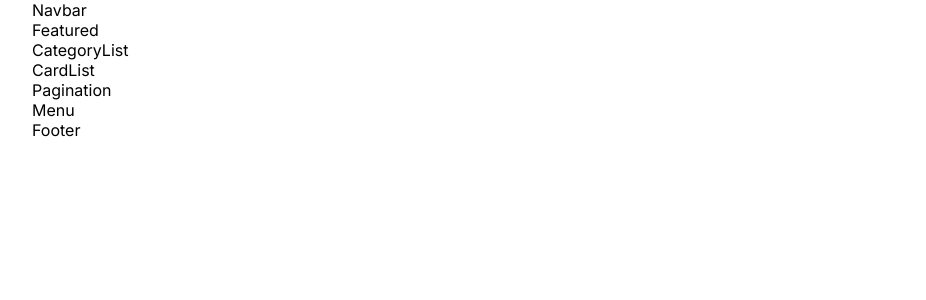
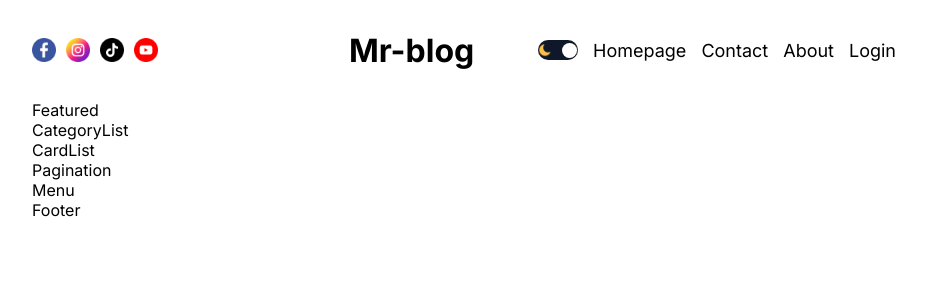
Before and after one commit to rahulsharma0212/blog-app, a Next.js app: page / in a window 1280 px wide. Shown: the top 300 px of the page, without its empty margins (176-1102 px from the left). Built offline with nearby package versions, Linux system fonts and the light colour scheme.

Commit message:
navbar completed

```diff
--- a/src/app/globals.css
+++ b/src/app/globals.css
@@ -19,6 +19,13 @@
 a {
     color: inherit;
     text-decoration: none;
+}
+
+.dark {
+    --bg: #0f172a;
+    --textColor: #ddd;
+    --softBg: #1f273a;
+    --softTextColor: #a6a6a6;
 }
 
 .container {
--- a/src/app/layout.js
+++ b/src/app/layout.js
@@ -2,6 +2,8 @@
 import './globals.css';
 import { Inter } from 'next/font/google';
 import Footer from '@/components/footer/Footer';
+import { ThemeContextProvider } from '@/context/ThemeContext';
+import ThemeProvider from '@/providers/ThemeProvider';
 
 const inter = Inter({ subsets: ['latin'] });
 
@@ -14,6 +16,8 @@
     return (
         <html lang="en">
             <body className={inter.className}>
+                <ThemeContextProvider>
+                    <ThemeProvider>
                         <div className="container">
                             <div className="wrapper">
                                 <Navbar />
@@ -21,6 +25,8 @@
                                 <Footer />
                             </div>
                         </div>
+                    </ThemeProvider>
+                </ThemeContextProvider>
             </body>
         </html>
     );
--- /dev/null
+++ b/src/components/authLinks/AuthLink.jsx
@@ -0,0 +1,51 @@
+'use client';
+import Link from 'next/link';
+import styles from './authLink.module.css';
+import { useState } from 'react';
+
+const AuthLink = () => {
+    const [isSideMenuOpen, setIsSideMenuOpen] = useState(false);
+    //temporary
+    const status = 'notauthenticated';
+    return (
+        <>
+            {status === 'notauthenticated' ? (
+                <Link href="/login" className={styles.link}>
+                    Login
+                </Link>
+            ) : (
+                <>
+                    <Link href="/write" className={styles.link}>
+                        Write
+                    </Link>
+                    <span className={styles.link}>Logout</span>
+                </>
+            )}
+            <div
+                className={styles.burger}
+                onClick={() => setIsSideMenuOpen((e) => !e)}
+            >
+                <div className={styles.line}></div>
+                <div className={styles.line}></div>
+                <div className={styles.line}></div>
+            </div>
+            {isSideMenuOpen && (
+                <div className={styles.responsiveMenu}>
+                    <Link href="/">HomePage</Link>
+                    <Link href="/">About</Link>
+                    <Link href="/">Contact</Link>
+                    {status === 'notauthenticated' ? (
+                        <Link href="/login">Login</Link>
+                    ) : (
+                        <>
+                            <Link href="/write">Write</Link>
+                            <span className={styles.link}>Logout</span>
+                        </>
+                    )}
+                </div>
+            )}
+        </>
+    );
+};
+
+export default AuthLink;
--- /dev/null
+++ b/src/components/authLinks/authLink.module.css
@@ -0,0 +1,42 @@
+.link {
+    cursor: pointer;
+}
+
+.burger {
+    width: 20px;
+    height: 16px;
+    display: none;
+    flex-direction: column;
+    justify-content: space-between;
+    cursor: pointer;
+}
+
+.line {
+    width: 100%;
+    height: 2px;
+    background-color: var(--textColor);
+}
+
+.responsiveMenu {
+    position: absolute;
+    left: 0;
+    top: 100px;
+    background-color: var(--bg);
+    height: calc(100vh - 100px);
+    width: 100%;
+    display: flex;
+    flex-direction: column;
+    align-items: center;
+    justify-content: center;
+    gap: 50px;
+    font-size: 36px;
+}
+
+@media screen and (max-width: 640px) {
+    .burger {
+        display: flex;
+    }
+    .link {
+        display: none;
+    }
+}
--- a/src/components/navbar/Navbar.jsx
+++ b/src/components/navbar/Navbar.jsx
@@ -1,7 +1,49 @@
+import Image from 'next/image';
 import styles from './navbar.module.css';
+import Link from 'next/link';
+import ThemeToggle from '../themeToggle/ThemeToggle';
+import AuthLink from '../authLinks/AuthLink';
 
 const Navbar = () => {
-    return <div className={styles.container}>Navbar</div>;
+    return (
+        <div className={styles.container}>
+            <div className={styles.social}>
+                <Image
+                    src="/facebook.png"
+                    alt="facebook"
+                    width={24}
+                    height={24}
+                />
+                <Image
+                    src="/instagram.png"
+                    alt="instagram"
+                    width={24}
+                    height={24}
+                />
+                <Image src="/tiktok.png" alt="tiktok" width={24} height={24} />
+                <Image
+                    src="/youtube.png"
+                    alt="youtube"
+                    width={24}
+                    height={24}
+                />
+            </div>
+            <div className={styles.logo}>Mr-blog</div>
+            <div className={styles.links}>
+                <ThemeToggle />
+                <Link href="/" className={styles.link}>
+                    Homepage
+                </Link>
+                <Link href="/" className={styles.link}>
+                    Contact
+                </Link>
+                <Link href="/" className={styles.link}>
+                    About
+                </Link>
+                <AuthLink />
+            </div>
+        </div>
+    );
 };
 
 export default Navbar;
--- a/src/components/navbar/navbar.module.css
+++ b/src/components/navbar/navbar.module.css
@@ -0,0 +1,61 @@
+.container {
+    display: flex;
+    justify-content: space-between;
+    align-items: center;
+    height: 100px;
+}
+
+.social {
+    display: flex;
+    gap: 10px;
+    flex: 1;
+}
+
+.logo {
+    flex: 1;
+    text-align: center;
+    font-weight: bold;
+    font-size: 36px;
+}
+
+.links {
+    display: flex;
+    align-items: center;
+    gap: 20px;
+    flex: 1;
+    font-size: 20px;
+}
+
+@media screen and (max-width: 1280px) {
+    .logo {
+        font-size: 32px;
+    }
+    .links {
+        font-size: 18px;
+        gap: 15px;
+    }
+}
+
+@media screen and (max-width: 1024px) {
+    .social {
+        display: none;
+    }
+    .logo {
+        text-align: left;
+    }
+}
+
+@media screen and (max-width: 768px) {
+    .logo {
+        font-size: 24px;
+    }
+}
+
+@media screen and (max-width: 640px) {
+    .link {
+        display: none;
+    }
+    .links {
+        justify-content: flex-end;
+    }
+}
--- /dev/null
+++ b/src/components/themeToggle/ThemeToggle.jsx
@@ -0,0 +1,35 @@
+'use client';
+
+import Image from 'next/image';
+import styles from './themeToggle.module.css';
+import { useContext } from 'react';
+import { ThemeContext } from '@/context/ThemeContext';
+
+const ThemeToggle = () => {
+    const { theme, toggle } = useContext(ThemeContext);
+
+    return (
+        <div
+            className={styles.container}
+            onClick={toggle}
+            style={
+                theme === 'dark'
+                    ? { backgroundColor: 'white' }
+                    : { backgroundColor: '#0f172a' }
+            }
+        >
+            <Image src="/moon.png" alt="" width={14} height={14} />
+            <div
+                className={styles.ball}
+                style={
+                    theme === 'dark'
+                        ? { left: 1, backgroundColor: '#0f172a' }
+                        : { right: 1, backgroundColor: 'white' }
+                }
+            ></div>
+            <Image src="/sun.png" alt="" width={14} height={14} />
+        </div>
+    );
+};
+
+export default ThemeToggle;
--- /dev/null
+++ b/src/components/themeToggle/themeToggle.module.css
@@ -0,0 +1,17 @@
+.container {
+    width: 40px;
+    height: 20px;
+    display: flex;
+    align-items: center;
+    cursor: pointer;
+    justify-content: space-between;
+    border-radius: 50px;
+    position: relative;
+}
+
+.ball {
+    width: 15px;
+    height: 15px;
+    border-radius: 50%;
+    position: absolute;
+}
--- /dev/null
+++ b/src/context/ThemeContext.jsx
@@ -0,0 +1,32 @@
+'use client';
+
+import { createContext, useEffect, useState } from 'react';
+
+export const ThemeContext = createContext();
+
+const getFromLocalStorage = () => {
+    if (typeof window !== 'undefined') {
+        const value = localStorage.getItem('theme');
+        return value || 'light';
+    }
+};
+
+export const ThemeContextProvider = ({ children }) => {
+    const [theme, setTheme] = useState(() => {
+        return getFromLocalStorage();
+    });
+
+    const toggle = () => {
+        setTheme(theme === 'light' ? 'dark' : 'light');
+    };
+
+    useEffect(() => {
+        localStorage.setItem('theme', theme);
+    }, [theme]);
+
+    return (
+        <ThemeContext.Provider value={{ theme, toggle }}>
+            {children}
+        </ThemeContext.Provider>
+    );
+};
--- /dev/null
+++ b/src/providers/ThemeProvider.jsx
@@ -0,0 +1,11 @@
+'use client';
+
+import { ThemeContext } from '@/context/ThemeContext';
+import { useContext } from 'react';
+
+const ThemeProvider = ({ children }) => {
+    const { theme } = useContext(ThemeContext);
+    return <div className={theme}>{children}</div>;
+};
+
+export default ThemeProvider;
```
Lines whose indentation alone changed are shown as unchanged.
